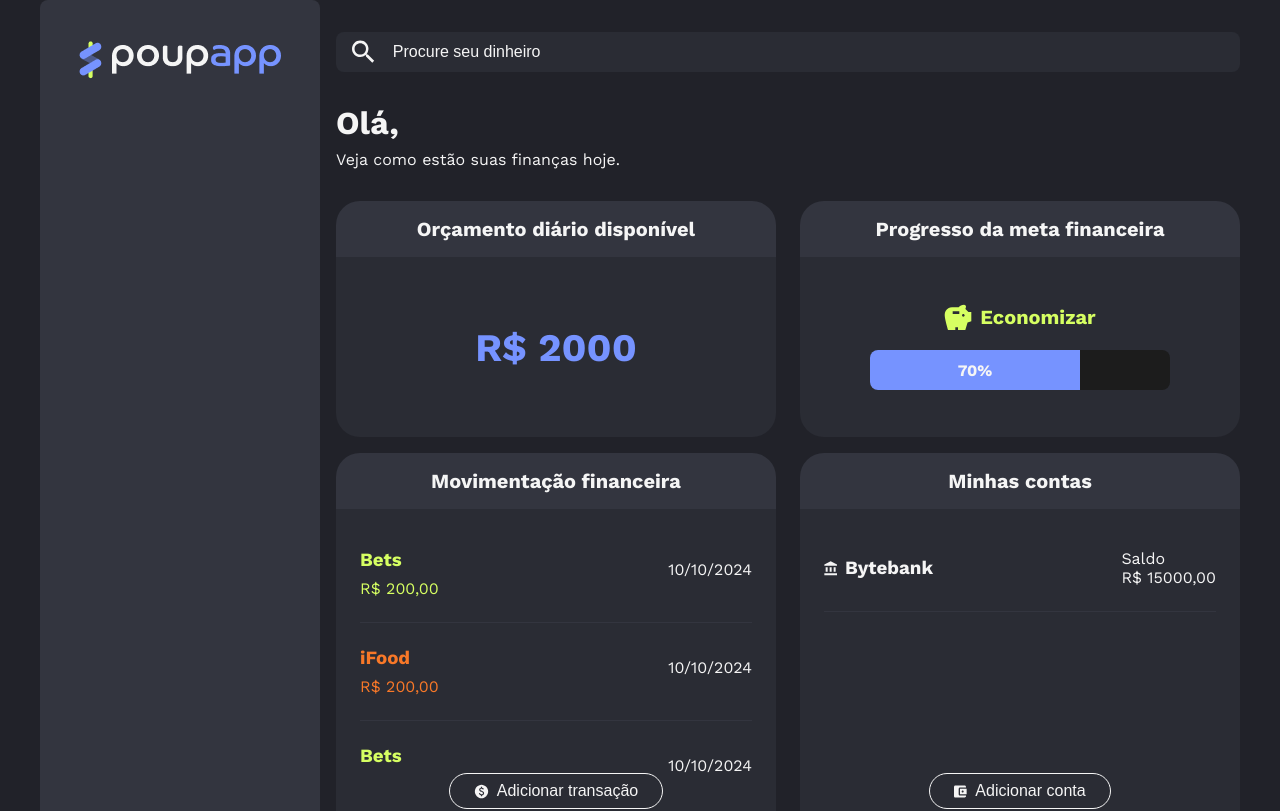
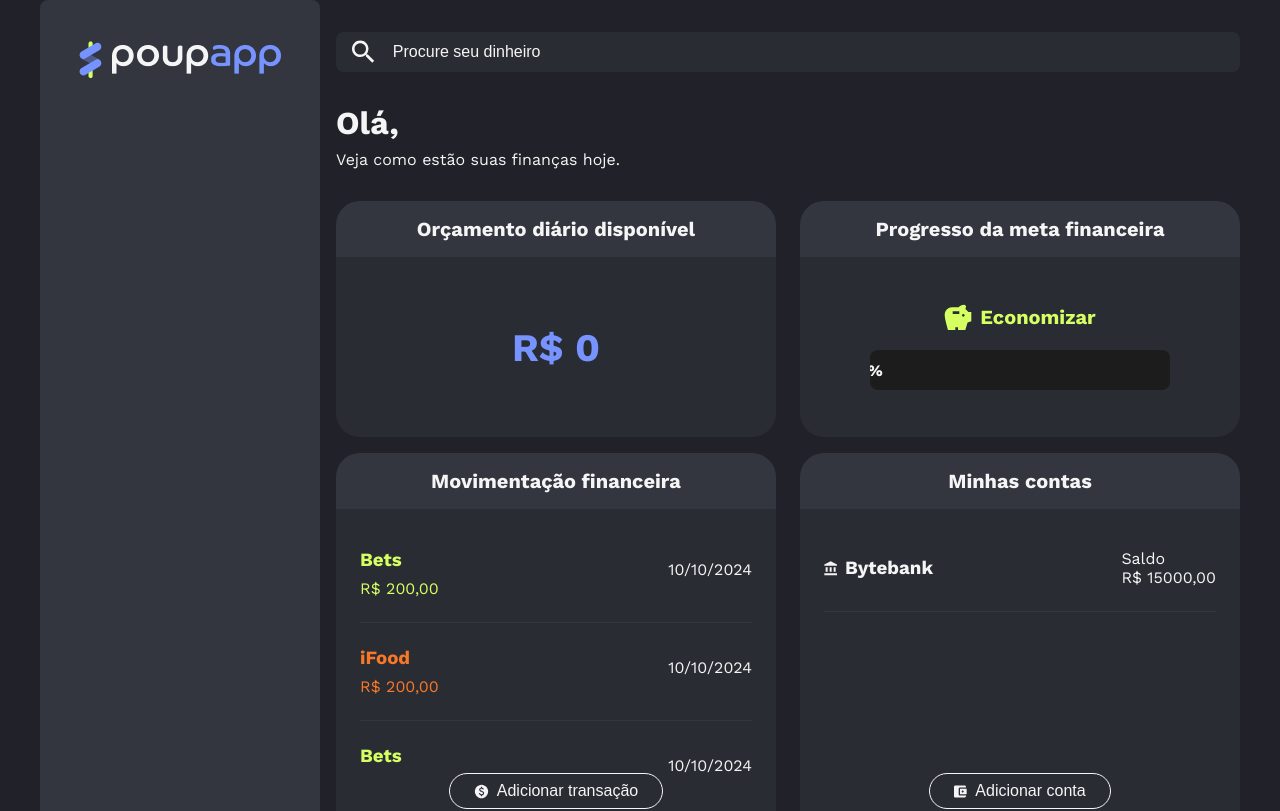
Before and after one commit to NeiltonSeguins/fit-manager, a React (Vite) app: page /home in a window 1280 px wide. Shown: the top 811 px of the page. Built offline with nearby package versions, Linux system fonts and the light colour scheme.

Commit message:
Aula 02 - Orcamento diário e progresso da meta financeira.

```diff
--- a/src/components/MetaFinanceira/BarraProgresso/index.jsx
+++ b/src/components/MetaFinanceira/BarraProgresso/index.jsx
@@ -1,19 +1,25 @@
-import React, { useEffect, useState } from "react";
+import React from "react";
 import { BarraContainer, StyledBarraProgresso } from "../style";
+import { useSelector } from "react-redux";
+import { calcularProgressoMeta } from "../../../utils/index";
 
-const BarraProgresso = ({ saldoAtual, valorInicial }) => {
-  const [progresso, setProgresso] = useState(0);
+const BarraProgresso = () => {
+  const { orcamentoDiario, renda, objetivoFinanceiro } = useSelector(
+    (state) => state.usuario
+  );
 
-  useEffect(() => {
-    // Calcular o progresso com base no saldo atual e valor inicial
-    const calculoProgresso = Math.min((saldoAtual / valorInicial) * 100, 100);
-    setProgresso(calculoProgresso.toFixed(0));
-  }, [saldoAtual, valorInicial]);
+  console.log(orcamentoDiario, renda, objetivoFinanceiro);
+
+  const progressoMeta = calcularProgressoMeta(
+    orcamentoDiario,
+    renda,
+    objetivoFinanceiro
+  );
 
   return (
     <BarraContainer>
-      <StyledBarraProgresso $progresso={progresso}>
-        {progresso}%
+      <StyledBarraProgresso $progresso={progressoMeta}>
+        {progressoMeta}%
       </StyledBarraProgresso>
     </BarraContainer>
   );
--- a/src/components/MetaFinanceira/index.jsx
+++ b/src/components/MetaFinanceira/index.jsx
@@ -6,8 +6,6 @@ import { PigIcon } from "..";
 import { TituloMetaFinanceira } from "./style";
 
 const MetaFinanceira = () => {
-  const valorInicial = 1000;
-  const saldoAtual = 700;
   return (
     <Cartao>
       <CartaoCabecalho>Progresso da meta financeira</CartaoCabecalho>
@@ -17,7 +15,7 @@ const MetaFinanceira = () => {
             <PigIcon />
             Economizar
           </TituloMetaFinanceira>
-          <BarraProgresso valorInicial={valorInicial} saldoAtual={saldoAtual} />
+          <BarraProgresso />
         </Descricao>
       </Corpo>
     </Cartao>
--- a/src/components/OrcamentoDiario/index.jsx
+++ b/src/components/OrcamentoDiario/index.jsx
@@ -1,14 +1,26 @@
+import { useDispatch, useSelector } from "react-redux";
 import Cartao from "../Cartao";
 import CartaoCabecalho from "../Cartao/CartaoCabecalho";
 import CartaoCorpo from "../Cartao/CartaoCorpo";
 import { Descricao } from "../Cartao/style";
+import { useEffect } from "react";
+import { atualizarProgressoMeta } from "../../redux/slices/usuarioSlice";
 
 const OrcamentoDiario = () => {
+  const dispatch = useDispatch();
+  const { orcamentoDiario, rendaMensal, objetivoFinanceiro } = useSelector(
+    (state) => state.usuario
+  );
+
+  useEffect(() => {
+    dispatch(atualizarProgressoMeta());
+  }, [objetivoFinanceiro, rendaMensal, objetivoFinanceiro, dispatch]);
+
   return (
     <Cartao>
       <CartaoCabecalho>Orçamento diário disponível</CartaoCabecalho>
       <CartaoCorpo>
-        <Descricao>R$ 2000</Descricao>
+        <Descricao>R$ {orcamentoDiario}</Descricao>
       </CartaoCorpo>
     </Cartao>
   );
--- a/src/redux/slices/usuarioSlice.js
+++ b/src/redux/slices/usuarioSlice.js
@@ -1,9 +1,12 @@
 import { createSlice } from "@reduxjs/toolkit";
+import { calcularOrcamentoDiario } from "../../utils/index";
 
 const initialState = {
   nome: "",
-  renda: "",
+  renda: 0,
   objetivoFinanceiro: "",
+  progressoMeta: 0,
+  orcamentoDiario: 0,
 };
 
 const usuarioSlice = createSlice({
@@ -15,9 +18,13 @@ const usuarioSlice = createSlice({
     },
     atualizarRendaMensal: (state, action) => {
       state.renda = action.payload;
+      state.orcamentoDiario = calcularOrcamentoDiario(action.payload);
     },
     defineObjetivoFinanceiro: (state, action) => {
       state.objetivoFinanceiro = action.payload;
+    },
+    atualizarProgressoMeta: (state, action) => {
+      state.progressoMeta = action.payload;
     },
   },
 });
@@ -26,5 +33,6 @@ export const {
   setNomeUsuario,
   defineObjetivoFinanceiro,
   atualizarRendaMensal,
+  atualizarProgressoMeta,
 } = usuarioSlice.actions;
 export default usuarioSlice.reducer;
--- /dev/null
+++ b/src/utils/index.js
@@ -0,0 +1,24 @@
+export const calcularOrcamentoDiario = (rendaMensal) => {
+  return (rendaMensal / 30).toFixed(0);
+};
+
+export const calcularProgressoMeta = (
+  orcamentoDiario,
+  rendaMensal,
+  objetivoFinanceiro
+) => {
+  let meta = 0;
+  switch (objetivoFinanceiro) {
+    case "economizar":
+      meta = rendaMensal * 0.2;
+      return ((orcamentoDiario / meta) * 100).toFixed(0);
+    case "investir":
+      meta = rendaMensal * 0.15;
+      return ((orcamentoDiario / meta) * 100).toFixed(0);
+    case "controlar-gastos":
+      meta = rendaMensal * 0.8;
+      return (((meta - orcamentoDiario) / meta) * 100).toFixed(0);
+    default:
+      return 0;
+  }
+};
```
